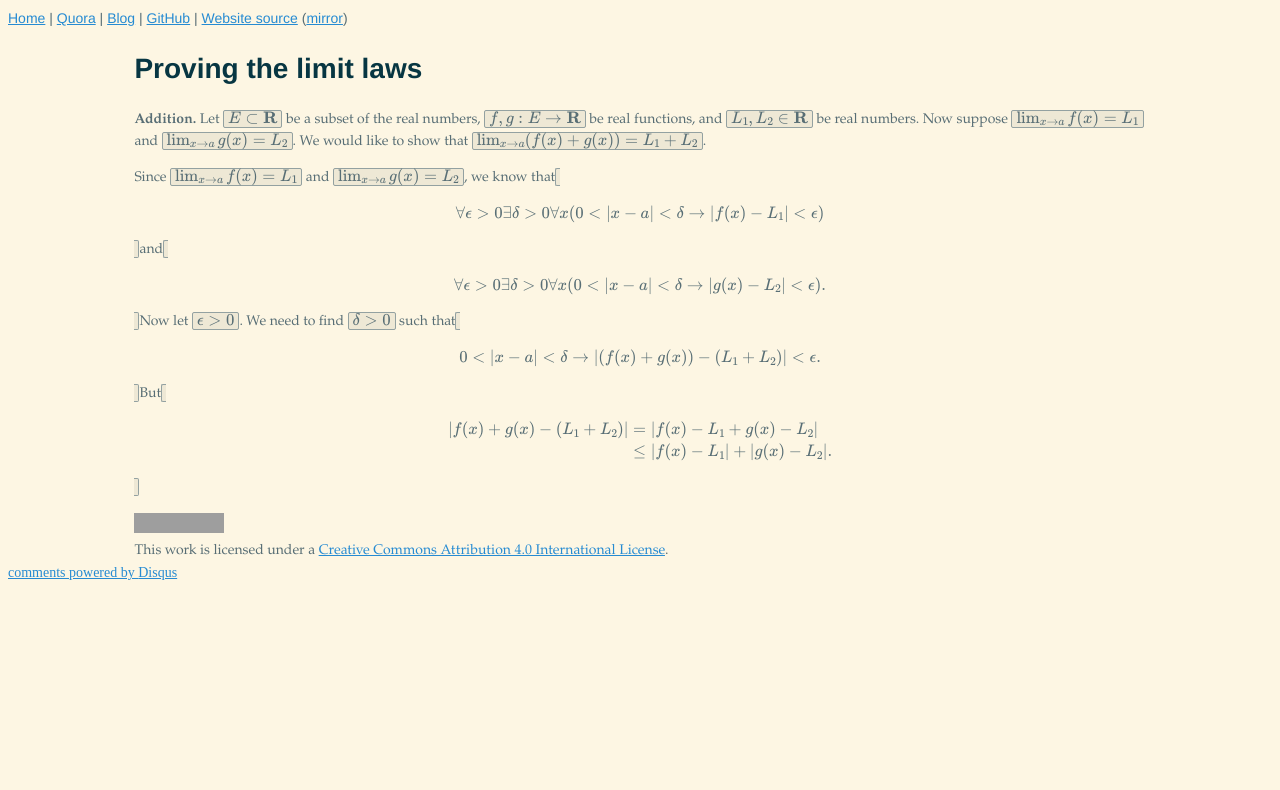
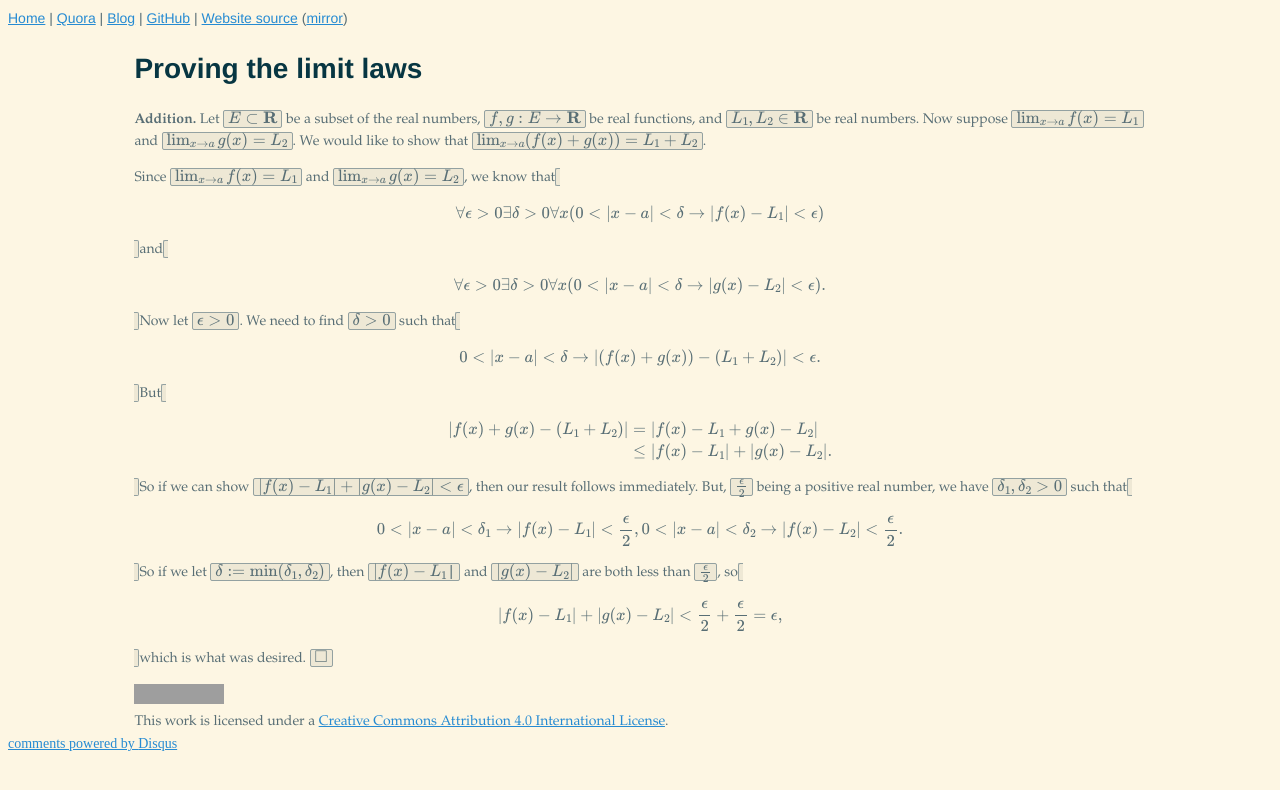
Before and after one commit to riceissa/riceissa.github.io, a Jekyll site: the page built from math/analysis/limit_laws.md, in a window 1280 px wide. Shown: the top 790 px of the page. Built offline with Jekyll 4.4.1, drawn with Linux system fonts in a browser that asks for light colours; Markdown is read by kramdown in place of the engine named in the settings; formulas are drawn with MathJax 3; comment, search, counter and statistics services are not loaded; grey boxes are pictures that could not be loaded.

Commit message:
complete proof

```diff
--- a/math/analysis/limit_laws.md
+++ b/math/analysis/limit_laws.md
@@ -31,3 +31,15 @@ But
 \begin{align}|f(x)+g(x)-(L_1+L_2)| &= |f(x)-L_1 + g(x)-L_2| \\
 &\leq |f(x)-L_1| + |g(x)-L_2|.\end{align}
 \]`
+So if we can show `\(|f(x)-L_1| + |g(x)-L_2|<\epsilon\)`, then our
+result follows immediately.  But, `\(\frac{\epsilon}{2}\)` being a
+positive real number, we have `\(\delta_1,\delta_2 > 0\)` such that
+`\[
+0 < |x-a|<\delta_1 \to |f(x)-L_1|<\frac{\epsilon}{2}, \\
+0 < |x-a|<\delta_2 \to |f(x)-L_2|<\frac{\epsilon}{2}.
+\]`
+So if we let `\(\delta := \min(\delta_1,\delta_2)\)`, then `\(|f(x)-L_1\)|` and `\(|g(x)-L_2|\)` are both less than `\(\frac{\epsilon}{2}\)`, so
+`\[
+|f(x)-L_1| + |g(x)-L_2|< \frac{\epsilon}{2} + \frac{\epsilon}{2} = \epsilon,
+\]`
+which is what was desired. `\(\square\)`
```
